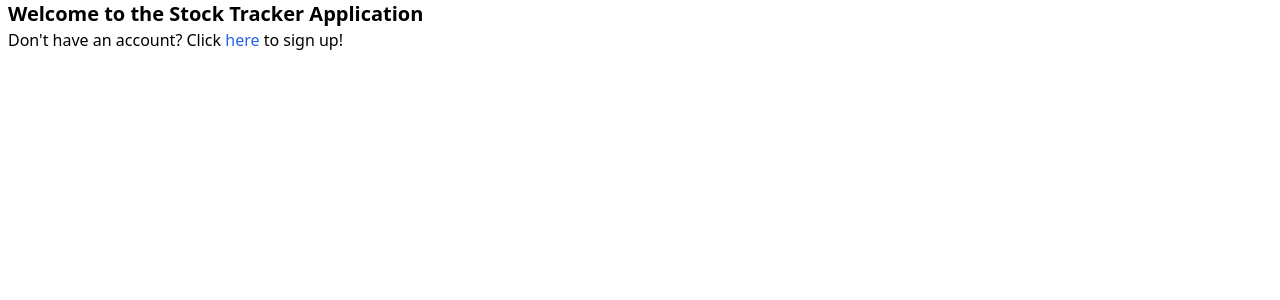
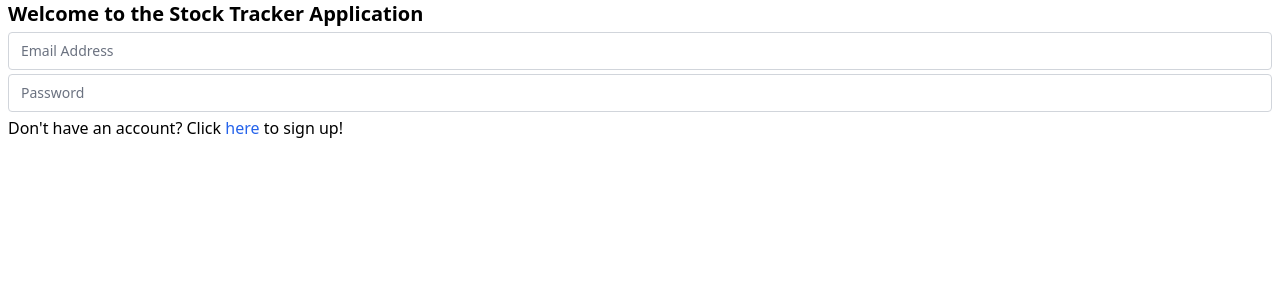
Before and after one commit to daniellebandong/stock-tracker, a React (Create React App) app: page /login in a window 1280 px wide. Shown: the top 300 px of the page. Built offline with nearby package versions, Linux system fonts and the light colour scheme.

Commit message:
need to change form components

```diff
--- a/src/components/forms/LoginFormType.jsx
+++ b/src/components/forms/LoginFormType.jsx
@@ -3,9 +3,10 @@ import React from 'react';
 
 const LoginFormType = (props) => {
     return (
-        <div>
-          <input required class="relative block w-full rounded border border-gray-300 px-3 py-2 my-1 text-gray-900 placeholder-gray-500 focus:z-10 focus:border-indigo-500 focus:outline-none focus:ring-indigo-500 sm:text-sm" placeholder={props.label}/>
-        </div>
+        <form action="">
+          <input required class="relative block w-full rounded border border-gray-300 px-3 py-2 my-1 text-gray-900 placeholder-gray-500 focus:z-10 focus:border-indigo-500 focus:outline-none focus:ring-indigo-500 sm:text-sm" placeholder="Email Address"/>
+          <input required class="relative block w-full rounded border border-gray-300 px-3 py-2 my-1 text-gray-900 placeholder-gray-500 focus:z-10 focus:border-indigo-500 focus:outline-none focus:ring-indigo-500 sm:text-sm" type="password" placeholder="Password"/>
+        </form>
 
     );
 };
--- a/src/pages/LoginPage.jsx
+++ b/src/pages/LoginPage.jsx
@@ -21,7 +21,7 @@ const LoginPage = (props) => {
     return (
         <div className='mx-2 justify-content: center'>
             <h1 className='text-xl font-bold'>Welcome to the Stock Tracker Application</h1>
-            {/* still will need to add onChange methods to the FormInputs */}
+            <LoginFormType/>
             <p>Don't have an account? Click <Link className='font-medium text-blue-600 dark:text-blue-500 hover:underline' to='/register'>here</Link> to sign up!</p>
         </div>
     );
--- a/src/pages/Register.jsx
+++ b/src/pages/Register.jsx
@@ -14,6 +14,7 @@ const Register = (props) => {
     return (
         <div className='mx-2'>
             <h2>Sign Up to start investing today!</h2>
+
             <p>Already have an account? Click <Link className='font-medium text-blue-600 dark:text-blue-500 hover:underline' to='/login'>here</Link> to sign in!</p>
         </div>
     );
```
